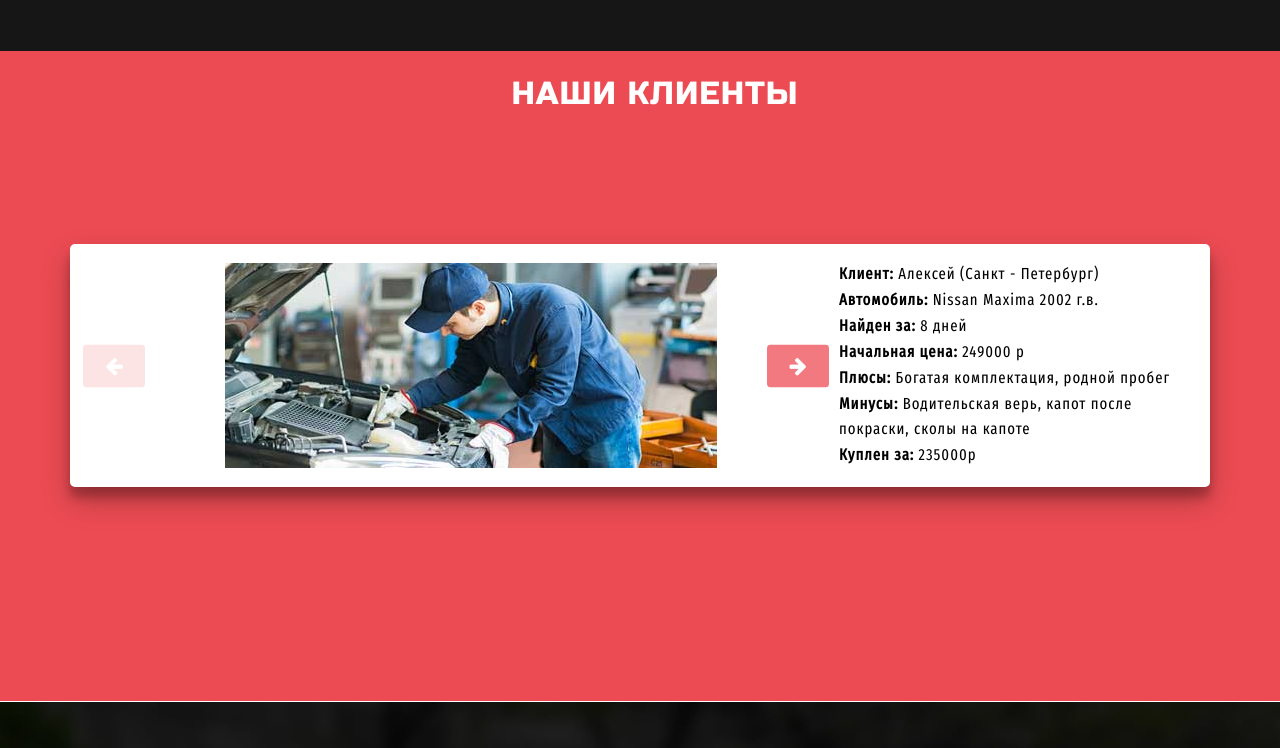
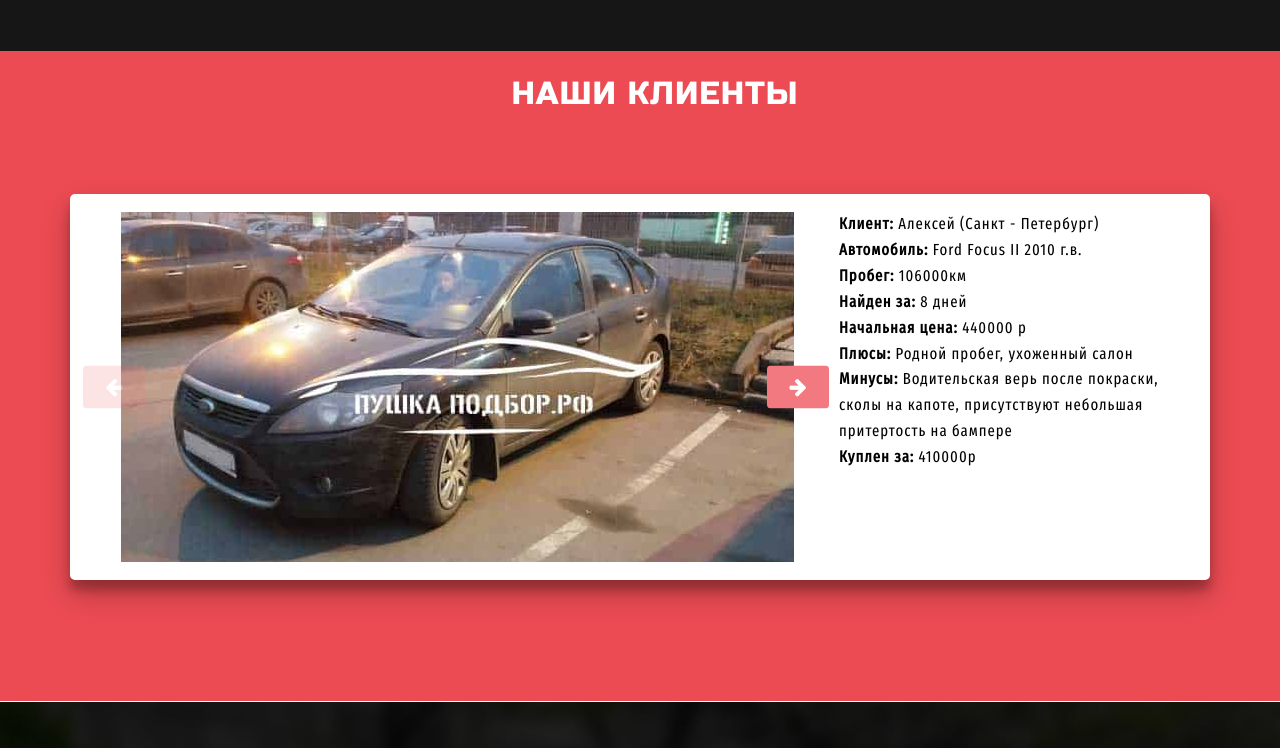
Before and after one commit to albru/AutoSpb, a website built with webpack: page app/index.pug in a window 1280 px wide. Shown: the part 2780-3528 px from the top of the page. Built offline with nearby package versions, Linux system fonts and the light colour scheme.

Commit message:
slider img

```diff
--- a/app/pug/blocks/ourcustomers.pug
+++ b/app/pug/blocks/ourcustomers.pug
@@ -11,11 +11,11 @@
           .ourcustomers-slider.d-flex
             .ourcustomers-items.d-flex.js-slider-items
               .ourcustomers-item.d-flex.justify-content-center.align-items-center
-                img.img-fluid.ss(src="img/1car-min.jpg", alt="Разовый выезд")
+                img.img-fluid.ss(src="img/cars/fordfocus-min.jpg", alt="Разовый выезд")
               .ourcustomers-item.d-flex.justify-content-center.align-items-center
-                img.img-fluid.ss(src="img/1car-min.jpg", alt="Разовый выезд")
+                img.img-fluid.ss(src="img/cars/mercedes-min.jpg", alt="Разовый выезд")
               .ourcustomers-item.d-flex.justify-content-center.align-items-center
-                img.img-fluid.ss(src="img/1car-min.jpg", alt="Разовый выезд")
+                img.img-fluid.ss(src="img/cars/xtrail-min.jpg", alt="Разовый выезд")
           button.btn.ourcustomers-arrow.ourcustomers-arrow__right.js-slider-right
             i(class="icon-right-big")
       .col-lg-4.slider-desc__cont
@@ -23,14 +23,16 @@
           .slider-title Клиент:
             span.slider-text Алексей (Санкт - Петербург)
           .slider-title Автомобиль:
-            span.slider-text Nissan Maxima 2002 г.в.
+            span.slider-text Ford Focus II 2010 г.в.
+          .slider-title Пробег:
+            span.slider-text 106000км
           .slider-title Найден за:
             span.slider-text 8 дней
           .slider-title Начальная цена:
-            span.slider-text 249000 р
+            span.slider-text 440000 р
           .slider-title Плюсы:
-            span.slider-text Богатая комплектация, родной пробег
+            span.slider-text Родной пробег, ухоженный салон
           .slider-title Минусы:
-            span.slider-text Водительская верь, капот после покраски, сколы на капоте
+            span.slider-text Водительская верь после покраски, сколы на капоте, присутствуют небольшая притертость на бампере
           .slider-title Куплен за:
-            span.slider-text 235000р
+            span.slider-text 410000р
--- a/app/sass/blocks/_ourcustomers.scss
+++ b/app/sass/blocks/_ourcustomers.scss
@@ -26,9 +26,9 @@
       padding: $padding15;
       box-shadow: 0 14px 28px rgba(0,0,0,0.25), 0 10px 10px rgba(0,0,0,0.22);
       background-color: $white;
-      margin-top: 100px;
+      margin-top: 50px;
       @include tablets {
-        margin-top: 0;
+        margin-top: 10px;
       }
     }
   }
```
Also changed, not shown: app/css/main.css, app/img/cars/fordfocus-min.jpg (added), app/img/cars/fordfocus.jpg (added), app/img/cars/mercedes-min.jpg (added), app/img/cars/mercedes.jpg (added), app/img/cars/xtrail-min.jpg (added), app/img/cars/xtrail.jpg (added), app/index.html, app/pug/blocks/ourcustomers.html, dist/css/main.css, dist/index.html.
